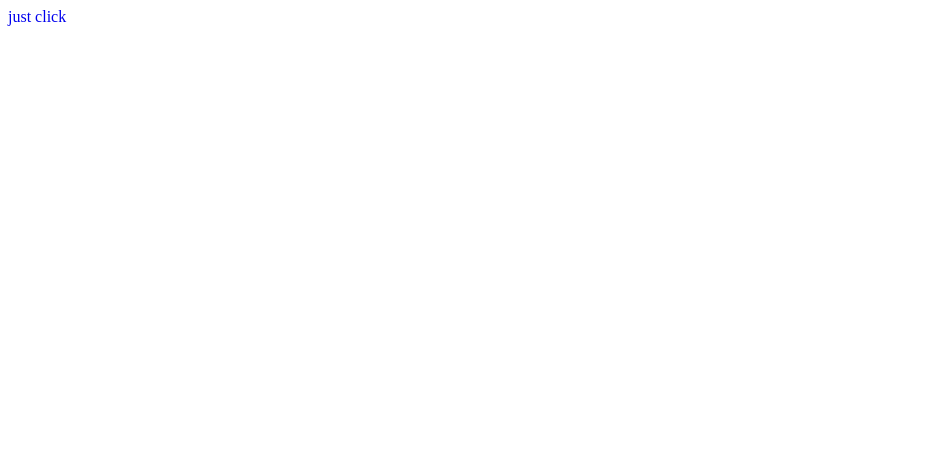
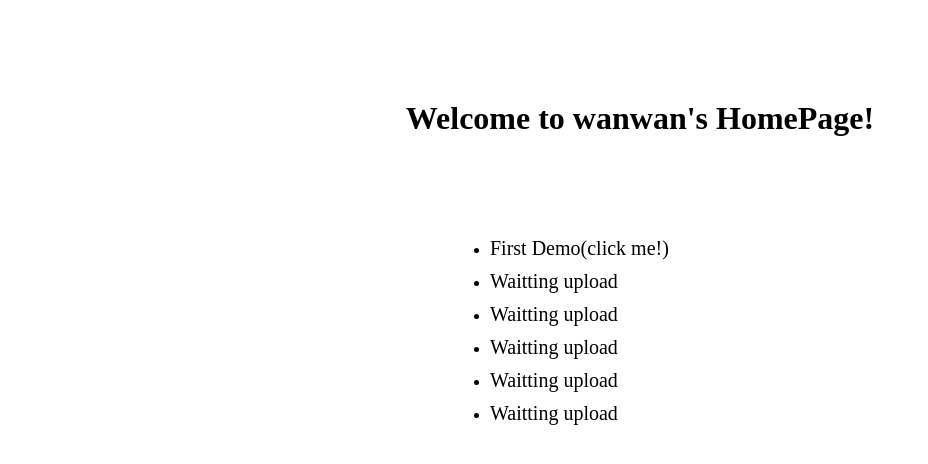
Before and after one commit to wanwanjiangs/wanwanjiangs.github.io, a plain HTML site: page index.html in a window 1280 px wide. Shown: the whole page, without its empty margins (0-928 px from the left). Drawn offline with Linux system fonts and the light colour scheme.

Commit message:
update first index.html

```diff
--- a/index.html
+++ b/index.html
@@ -4,10 +4,25 @@
 <head>
 	<title>	wanwan's</title>
 	<style>
+	    body,h1,ul,li{margin: 0;padding: 0;}
 		a{text-decoration: none;}
+
+		h1{text-align: center;color: black;margin-top: 100px;margin-bottom: 100px;}
+		ul{width:300px;margin: 0 auto;}
+		a{font-size: 20px;color: black;}
+		li{margin-bottom: 10px;}
 	</style>
 </head>
 <body>
-<a href="myfirstdemo/我的第一个完整页面.html">just click</a>
+<h1>Welcome to wanwan's HomePage!</h1>
+<ul>
+	<li><a href="myfirstdemo/我的第一个完整页面.html">First Demo(click me!)</a></li>
+	<li><a href="myfirstdemo/我的第一个完整页面.html">Waitting upload</a></li>
+	<li><a href="myfirstdemo/我的第一个完整页面.html">Waitting upload</a></li>
+	<li><a href="myfirstdemo/我的第一个完整页面.html">Waitting upload</a></li>
+	<li><a href="myfirstdemo/我的第一个完整页面.html">Waitting upload</a></li>
+	<li><a href="myfirstdemo/我的第一个完整页面.html">Waitting upload</a></li>
+</ul>
+
 </body>
 </html>
```
